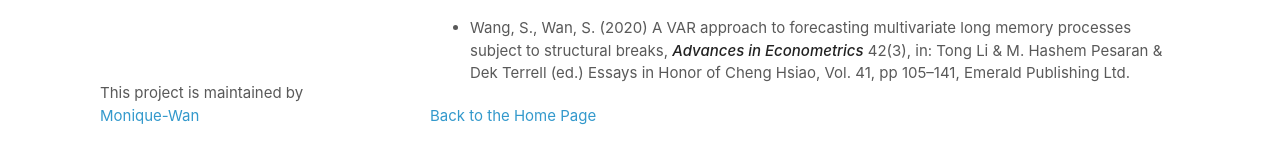
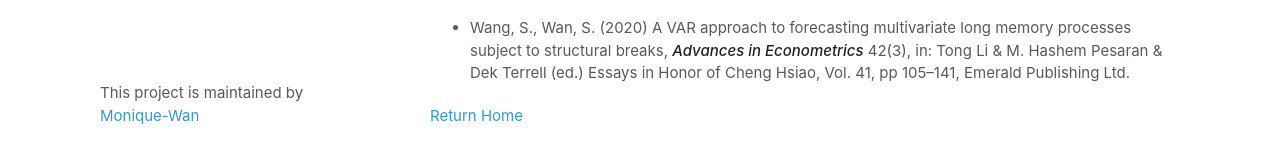
Before and after one commit to Monique-Wan/home, a Jekyll site: the page built from research.md, in a window 1280 px wide and 1056 px high. Shown: the part 859-1023 px from the top of the window. Built offline with Jekyll 4.4.1, drawn with Linux system fonts in a browser that asks for light colours; our own code applies the rules of GitHub Pages for plain Markdown files.

Commit message:
Update research.md

```diff
--- a/research.md
+++ b/research.md
@@ -20,4 +20,4 @@
 ### Book Chapters
 * Wang, S., Wan, S. (2020) A VAR approach to forecasting multivariate long memory processes subject to structural breaks, ***Advances in Econometrics*** 42(3), in: Tong Li & M. Hashem Pesaran & Dek Terrell (ed.) Essays in Honor of Cheng Hsiao, Vol. 41, pp 105–141, Emerald Publishing Ltd.
 
-[Back to the Home Page](index.md)
+[Return Home](index.md)
```
